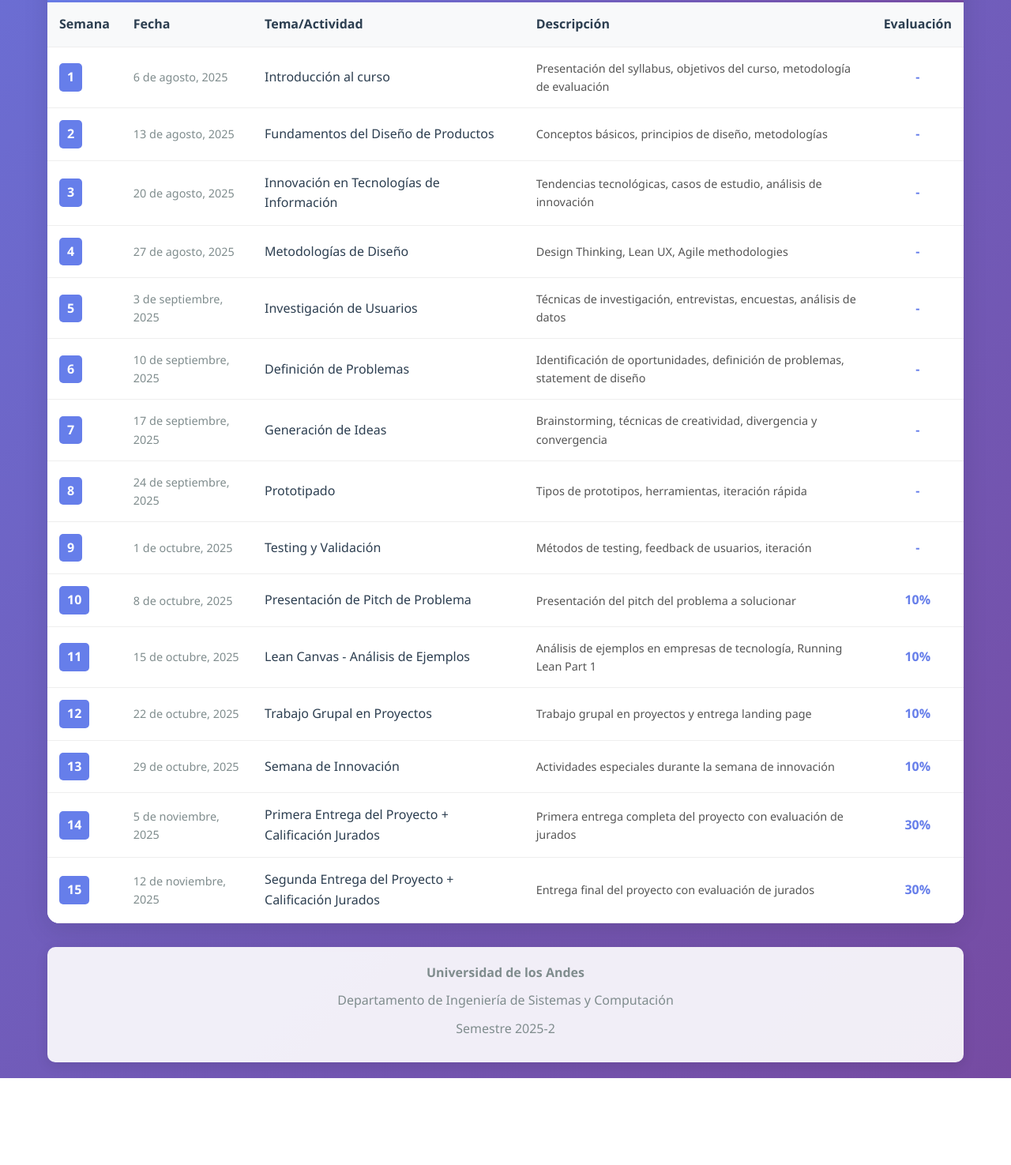
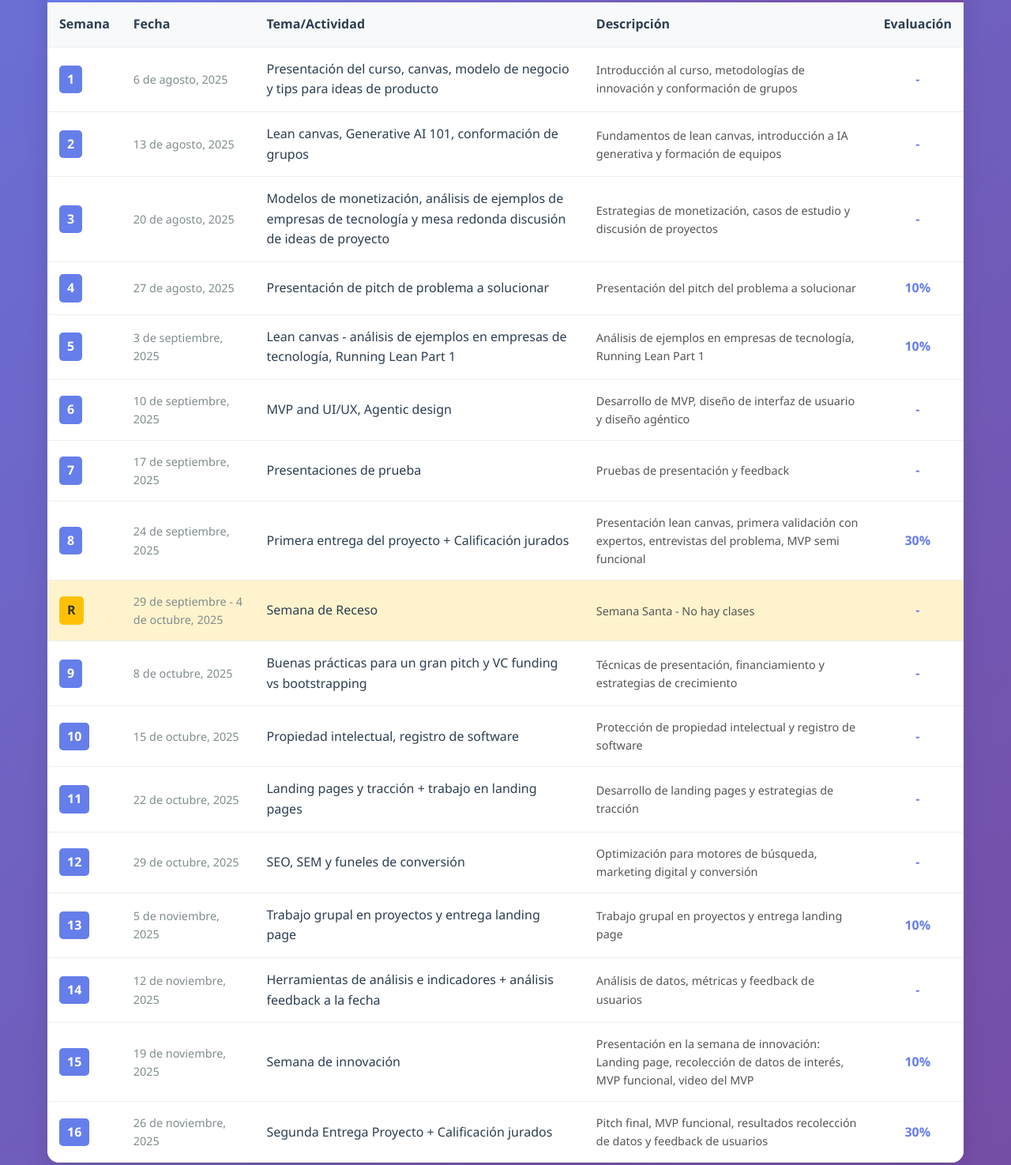
Before and after one commit to Juanes1203/DISENO-DE-PRODUCTOS-E-INNOVACION-202502, a plain HTML site: page schedule.html in a window 1280 px wide. Shown: the part 1286-2761 px from the top of the page at 79% size. Before the commit the page ends 2651 px from the top, so only its background shows below. Drawn offline with Linux system fonts and the light colour scheme.

Commit message:
Actualizar cronograma con títulos exactos del Excel, fechas correctas y semana de receso

```diff
--- a/schedule.html
+++ b/schedule.html
@@ -363,106 +363,120 @@
                         <tr>
                             <td><span class="week-number">1</span></td>
                             <td class="date">6 de agosto, 2025</td>
-                            <td class="topic">Introducción al curso</td>
-                            <td class="activities">Presentación del syllabus, objetivos del curso, metodología de evaluación</td>
+                            <td class="topic">Presentación del curso, canvas, modelo de negocio y tips para ideas de producto</td>
+                            <td class="activities">Introducción al curso, metodologías de innovación y conformación de grupos</td>
                             <td class="percentage">-</td>
                         </tr>
                         <tr>
                             <td><span class="week-number">2</span></td>
                             <td class="date">13 de agosto, 2025</td>
-                            <td class="topic">Fundamentos del Diseño de Productos</td>
-                            <td class="activities">Conceptos básicos, principios de diseño, metodologías</td>
+                            <td class="topic">Lean canvas, Generative AI 101, conformación de grupos</td>
+                            <td class="activities">Fundamentos de lean canvas, introducción a IA generativa y formación de equipos</td>
                             <td class="percentage">-</td>
                         </tr>
                         <tr>
                             <td><span class="week-number">3</span></td>
                             <td class="date">20 de agosto, 2025</td>
-                            <td class="topic">Innovación en Tecnologías de Información</td>
-                            <td class="activities">Tendencias tecnológicas, casos de estudio, análisis de innovación</td>
+                            <td class="topic">Modelos de monetización, análisis de ejemplos de empresas de tecnología y mesa redonda discusión de ideas de proyecto</td>
+                            <td class="activities">Estrategias de monetización, casos de estudio y discusión de proyectos</td>
                             <td class="percentage">-</td>
                         </tr>
                         <tr>
                             <td><span class="week-number">4</span></td>
                             <td class="date">27 de agosto, 2025</td>
-                            <td class="topic">Metodologías de Diseño</td>
-                            <td class="activities">Design Thinking, Lean UX, Agile methodologies</td>
-                            <td class="percentage">-</td>
+                            <td class="topic">Presentación de pitch de problema a solucionar</td>
+                            <td class="activities">Presentación del pitch del problema a solucionar</td>
+                            <td class="percentage">10%</td>
                         </tr>
                         <tr>
                             <td><span class="week-number">5</span></td>
                             <td class="date">3 de septiembre, 2025</td>
-                            <td class="topic">Investigación de Usuarios</td>
-                            <td class="activities">Técnicas de investigación, entrevistas, encuestas, análisis de datos</td>
-                            <td class="percentage">-</td>
+                            <td class="topic">Lean canvas - análisis de ejemplos en empresas de tecnología, Running Lean Part 1</td>
+                            <td class="activities">Análisis de ejemplos en empresas de tecnología, Running Lean Part 1</td>
+                            <td class="percentage">10%</td>
                         </tr>
                         <tr>
                             <td><span class="week-number">6</span></td>
                             <td class="date">10 de septiembre, 2025</td>
-                            <td class="topic">Definición de Problemas</td>
-                            <td class="activities">Identificación de oportunidades, definición de problemas, statement de diseño</td>
+                            <td class="topic">MVP and UI/UX, Agentic design</td>
+                            <td class="activities">Desarrollo de MVP, diseño de interfaz de usuario y diseño agéntico</td>
                             <td class="percentage">-</td>
                         </tr>
                         <tr>
                             <td><span class="week-number">7</span></td>
                             <td class="date">17 de septiembre, 2025</td>
-                            <td class="topic">Generación de Ideas</td>
-                            <td class="activities">Brainstorming, técnicas de creatividad, divergencia y convergencia</td>
+                            <td class="topic">Presentaciones de prueba</td>
+                            <td class="activities">Pruebas de presentación y feedback</td>
                             <td class="percentage">-</td>
                         </tr>
                         <tr>
                             <td><span class="week-number">8</span></td>
                             <td class="date">24 de septiembre, 2025</td>
-                            <td class="topic">Prototipado</td>
-                            <td class="activities">Tipos de prototipos, herramientas, iteración rápida</td>
+                            <td class="topic">Primera entrega del proyecto + Calificación jurados</td>
+                            <td class="activities">Presentación lean canvas, primera validación con expertos, entrevistas del problema, MVP semi funcional</td>
+                            <td class="percentage">30%</td>
+                        </tr>
+                        <tr style="background: #fff3cd;">
+                            <td><span class="week-number" style="background: #ffc107; color: #333;">R</span></td>
+                            <td class="date">29 de septiembre - 4 de octubre, 2025</td>
+                            <td class="topic">Semana de Receso</td>
+                            <td class="activities">Semana Santa - No hay clases</td>
                             <td class="percentage">-</td>
                         </tr>
                         <tr>
                             <td><span class="week-number">9</span></td>
-                            <td class="date">1 de octubre, 2025</td>
-                            <td class="topic">Testing y Validación</td>
-                            <td class="activities">Métodos de testing, feedback de usuarios, iteración</td>
+                            <td class="date">8 de octubre, 2025</td>
+                            <td class="topic">Buenas prácticas para un gran pitch y VC funding vs bootstrapping</td>
+                            <td class="activities">Técnicas de presentación, financiamiento y estrategias de crecimiento</td>
                             <td class="percentage">-</td>
                         </tr>
                         <tr>
                             <td><span class="week-number">10</span></td>
-                            <td class="date">8 de octubre, 2025</td>
-                            <td class="topic">Presentación de Pitch de Problema</td>
-                            <td class="activities">Presentación del pitch del problema a solucionar</td>
-                            <td class="percentage">10%</td>
+                            <td class="date">15 de octubre, 2025</td>
+                            <td class="topic">Propiedad intelectual, registro de software</td>
+                            <td class="activities">Protección de propiedad intelectual y registro de software</td>
+                            <td class="percentage">-</td>
                         </tr>
                         <tr>
                             <td><span class="week-number">11</span></td>
-                            <td class="date">15 de octubre, 2025</td>
-                            <td class="topic">Lean Canvas - Análisis de Ejemplos</td>
-                            <td class="activities">Análisis de ejemplos en empresas de tecnología, Running Lean Part 1</td>
-                            <td class="percentage">10%</td>
+                            <td class="date">22 de octubre, 2025</td>
+                            <td class="topic">Landing pages y tracción + trabajo en landing pages</td>
+                            <td class="activities">Desarrollo de landing pages y estrategias de tracción</td>
+                            <td class="percentage">-</td>
                         </tr>
                         <tr>
                             <td><span class="week-number">12</span></td>
-                            <td class="date">22 de octubre, 2025</td>
-                            <td class="topic">Trabajo Grupal en Proyectos</td>
+                            <td class="date">29 de octubre, 2025</td>
+                            <td class="topic">SEO, SEM y funeles de conversión</td>
+                            <td class="activities">Optimización para motores de búsqueda, marketing digital y conversión</td>
+                            <td class="percentage">-</td>
+                        </tr>
+                        <tr>
+                            <td><span class="week-number">13</span></td>
+                            <td class="date">5 de noviembre, 2025</td>
+                            <td class="topic">Trabajo grupal en proyectos y entrega landing page</td>
                             <td class="activities">Trabajo grupal en proyectos y entrega landing page</td>
                             <td class="percentage">10%</td>
                         </tr>
                         <tr>
-                            <td><span class="week-number">13</span></td>
-                            <td class="date">29 de octubre, 2025</td>
-                            <td class="topic">Semana de Innovación</td>
-                            <td class="activities">Actividades especiales durante la semana de innovación</td>
+                            <td><span class="week-number">14</span></td>
+                            <td class="date">12 de noviembre, 2025</td>
+                            <td class="topic">Herramientas de análisis e indicadores + análisis feedback a la fecha</td>
+                            <td class="activities">Análisis de datos, métricas y feedback de usuarios</td>
+                            <td class="percentage">-</td>
+                        </tr>
+                        <tr>
+                            <td><span class="week-number">15</span></td>
+                            <td class="date">19 de noviembre, 2025</td>
+                            <td class="topic">Semana de innovación</td>
+                            <td class="activities">Presentación en la semana de innovación: Landing page, recolección de datos de interés, MVP funcional, video del MVP</td>
                             <td class="percentage">10%</td>
                         </tr>
                         <tr>
-                            <td><span class="week-number">14</span></td>
-                            <td class="date">5 de noviembre, 2025</td>
-                            <td class="topic">Primera Entrega del Proyecto + Calificación Jurados</td>
-                            <td class="activities">Primera entrega completa del proyecto con evaluación de jurados</td>
-                            <td class="percentage">30%</td>
-                        </tr>
-                        <tr>
-                            <td><span class="week-number">15</span></td>
-                            <td class="date">12 de noviembre, 2025</td>
-                            <td class="topic">Segunda Entrega del Proyecto + Calificación Jurados</td>
-                            <td class="activities">Entrega final del proyecto con evaluación de jurados</td>
+                            <td><span class="week-number">16</span></td>
+                            <td class="date">26 de noviembre, 2025</td>
+                            <td class="topic">Segunda Entrega Proyecto + Calificación jurados</td>
+                            <td class="activities">Pitch final, MVP funcional, resultados recolección de datos y feedback de usuarios</td>
                             <td class="percentage">30%</td>
                         </tr>
                     </tbody>
```
